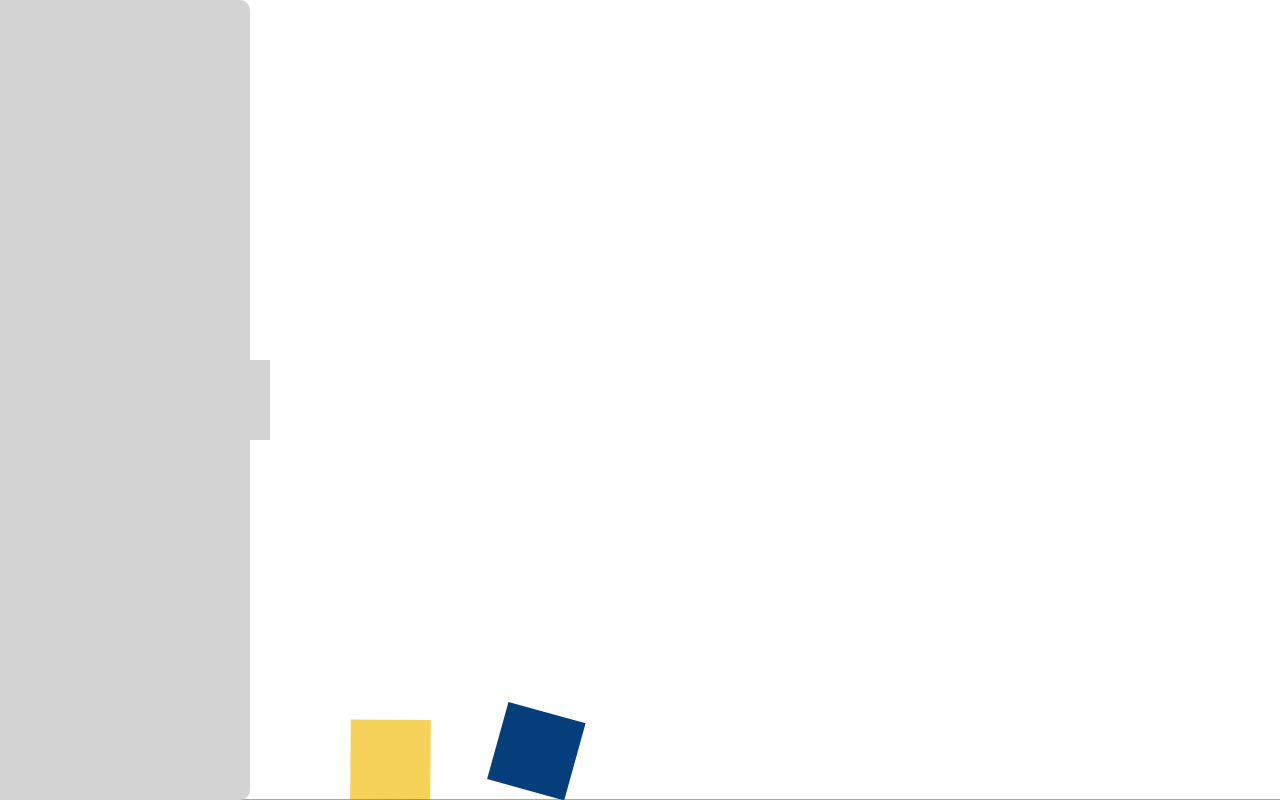
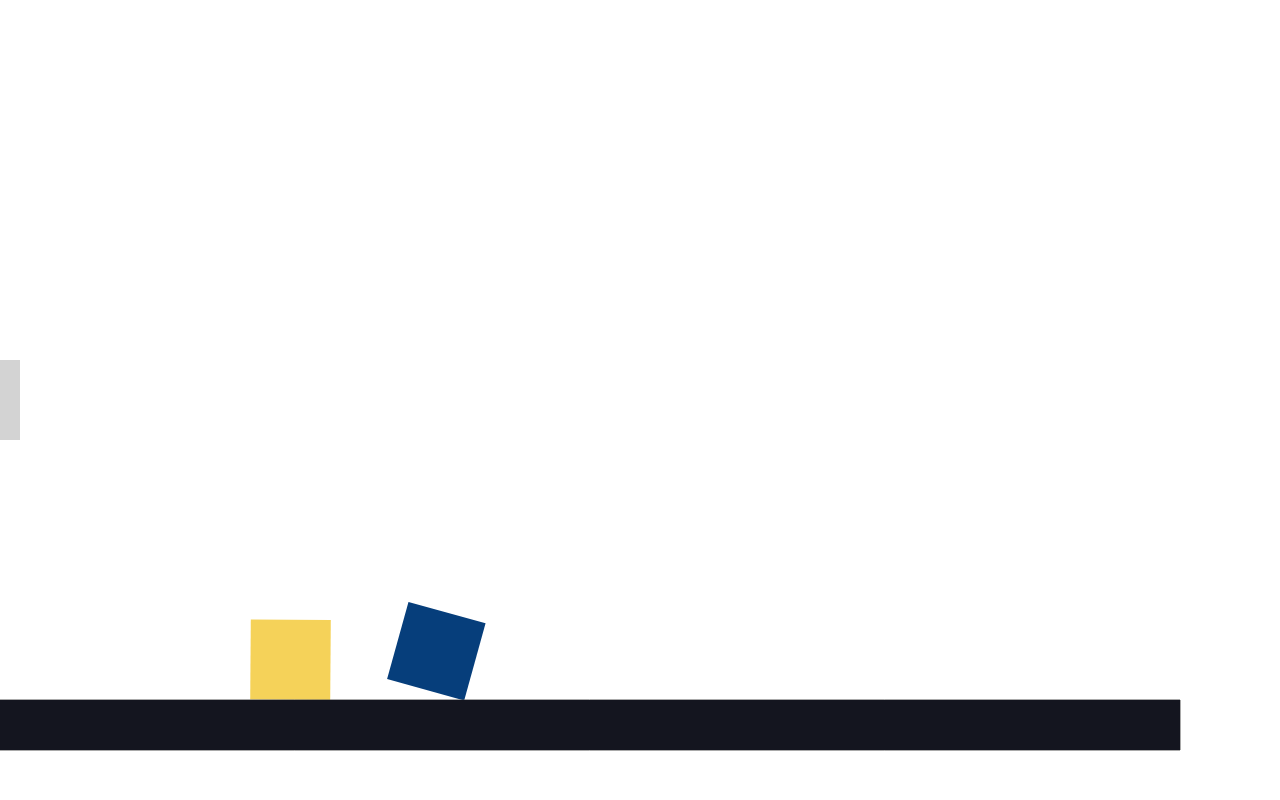
Before and after one commit to TylerBombardier/2d-physics-sandbox, a website built with Vite: page index.html in a window 1280 px wide. Built offline with nearby package versions, Linux system fonts and the light colour scheme; animation ran at ten frames a second.

Commit message:
Created getters and setters for max and min camera coordinates, created a pan function that can move the camera on the X and Y axis.

```diff
--- a/index.html
+++ b/index.html
@@ -10,7 +10,7 @@
 </head>
 <body>
     <div id="container">
-        <div id="left-ui-panel">
+        <div id="left-ui-panel" class="closed">
             <div id="ui-container">
 
             </div>
--- a/js/components/world/Camera.js
+++ b/js/components/world/Camera.js
@@ -6,23 +6,54 @@ export class Camera{
 
     constructor(render){
         this.render = render;
-        this.height = render.bounds.max.y - render.bounds.min.y;
-        this.width = render.bounds.max.x - render.bounds.min.x;
-        this.aspectRatio = this.width / this.height;
-        this.defaultZoomHeight = this.height;
-        this.deftaultZoomWidth = this.width;
+
+        this.minX = render.bounds.min.x;
+        this.minY = render.bounds.min.y;
+        this.maxX = render.bounds.max.x;
+        this.maxY = render.bounds.max.y;
+
+        this.camHeight = this.maxY - this.minY;
+        this.camWidth = this.maxX- this.minX;
+
+        this.aspectRatio = this.camWidth / this.camHeight;
+        this.defaultZoomHeight = this.camHeight;
+        this.deftaultZoomWidth = this.camWidth;
         this.zoomIncrement = 200;
 
         this.setupZoom();
         this.setupPanning();
     }
 
-    getHeight(){
-        return this.height;
+    getMinX(){
+        return this.render.bounds.min.x;
     }
 
-    getWidth(){
-        return this.width;
+    getMaxX(){
+        return this.render.bounds.max.x;
+    }
+
+    getMinY(){
+        return this.render.bounds.min.y;
+    }
+
+    getMaxY(){
+        return this.render.bounds.max.y;
+    }
+
+    setMinX(newMinX){
+        this.render.bounds.min.x = newMinX;
+    }
+
+    setMaxX(newMaxX){
+        this.render.bounds.max.x = newMaxX;
+    }
+
+    setMinY(newMinY){
+        this.render.bounds.min.y = newMinY;
+    }
+
+    setMaxY(newMaxY){
+        this.render.bounds.max.y = newMaxY;
     }
 
     setupPanning(){
@@ -30,7 +61,14 @@ export class Camera{
     }
 
     pan(dx,dy){
-        //Helper method for panning
+        // Moves the camera
+        this.setMinX(this.getMinX()+dx);
+        this.setMaxX(this.getMaxX()+dx);
+        this.setMinY(this.getMinY()+dy);
+        this.setMaxY(this.getMaxY()+dy);
+
+        console.log("Panned "+(dx >= 0 ? "Right" : "Left")+" by "+Math.abs(dx))
+        console.log("Panned "+(dy >= 0 ? "Down" : "Up")+" by "+Math.abs(dy));
     }
 
     setupZoom(){
@@ -38,7 +76,6 @@ export class Camera{
         document.body.addEventListener("wheel", e => {
             e.deltaY < 0 ? this.zoomIn() : this.zoomOut();
             console.log("Zoom " + ((e.deltaY < 0) ? "in" : "out") + " by " + this.zoomIncrement + " pixels");
-
         });
     }
 
@@ -52,23 +89,23 @@ export class Camera{
 
     setZoom(zoomAmount) {
         // Calculate the desired height based on the increment amount
-        let newHeight = this.height + zoomAmount;
+        let newHeight = this.camHeight + zoomAmount;
 
         // Adjust the width accordingly using the aspect ratio
         let newWidth = newHeight * this.aspectRatio;
 
         // Find the difference between those two heights to calculate the amount to zoom in or out.
-        let heightDiff = newHeight - this.height;
-        let widthDiff = newWidth - this.width;
+        let heightDiff = newHeight - this.camHeight;
+        let widthDiff = newWidth - this.camWidth;
 
         // Change the render bounds by the difference and center it
-        this.render.bounds.min.x -= widthDiff / 2;
-        this.render.bounds.max.x += widthDiff / 2;
-        this.render.bounds.min.y -= heightDiff / 2;
-        this.render.bounds.max.y += heightDiff / 2;
+        this.setMinX(this.getMinX()-widthDiff / 2);
+        this.setMaxX(this.getMaxX()+widthDiff / 2);
+        this.setMinY(this.getMinY()-heightDiff / 2);
+        this.setMaxY(this.getMaxY()+heightDiff / 2);
 
         // Update the current size
-        this.height = newHeight;
-        this.width = newWidth;
+        this.camHeight = newHeight;
+        this.camWidth = newWidth;
     }
 }
--- a/js/components/world/Sandbox.js
+++ b/js/components/world/Sandbox.js
@@ -9,8 +9,8 @@ export class Sandbox{
         this.camera = camera;
     }
 
+    // Converts the screen coordinates into canvas coordinates
     screenToWorld(screenCoords) {
-        // Converts the screen coordinates into canvas coordinates
         let bounds = this.camera.render.bounds;
         let canvas = this.camera.render.canvas.getBoundingClientRect();
 
@@ -23,9 +23,7 @@ export class Sandbox{
         };
     }
 
-
-
+    // Converts world coordinates into canvas cordinates
     worldToScreen(worldCords){
-        // Converts world coordinates into canvas cordinates
     }
 }
--- a/js/main.js
+++ b/js/main.js
@@ -46,6 +46,9 @@ let camera = new Camera(render);
 
 let sandbox = new Sandbox(camera);
 
+
+camera.pan(100,100);
+
 document.body.addEventListener("click",e=>{
     let worldPos = sandbox.screenToWorld({x: e.clientX, y: e.clientY});
     let rect = new Bodies.rectangle(worldPos.x,worldPos.y,50,50);
@@ -59,4 +62,4 @@ document.body.addEventListener("click",e=>{
     console.log("World center:", worldCenter);
     console.log("Clicked world position:", worldPos);
 
-    })
+})
```
